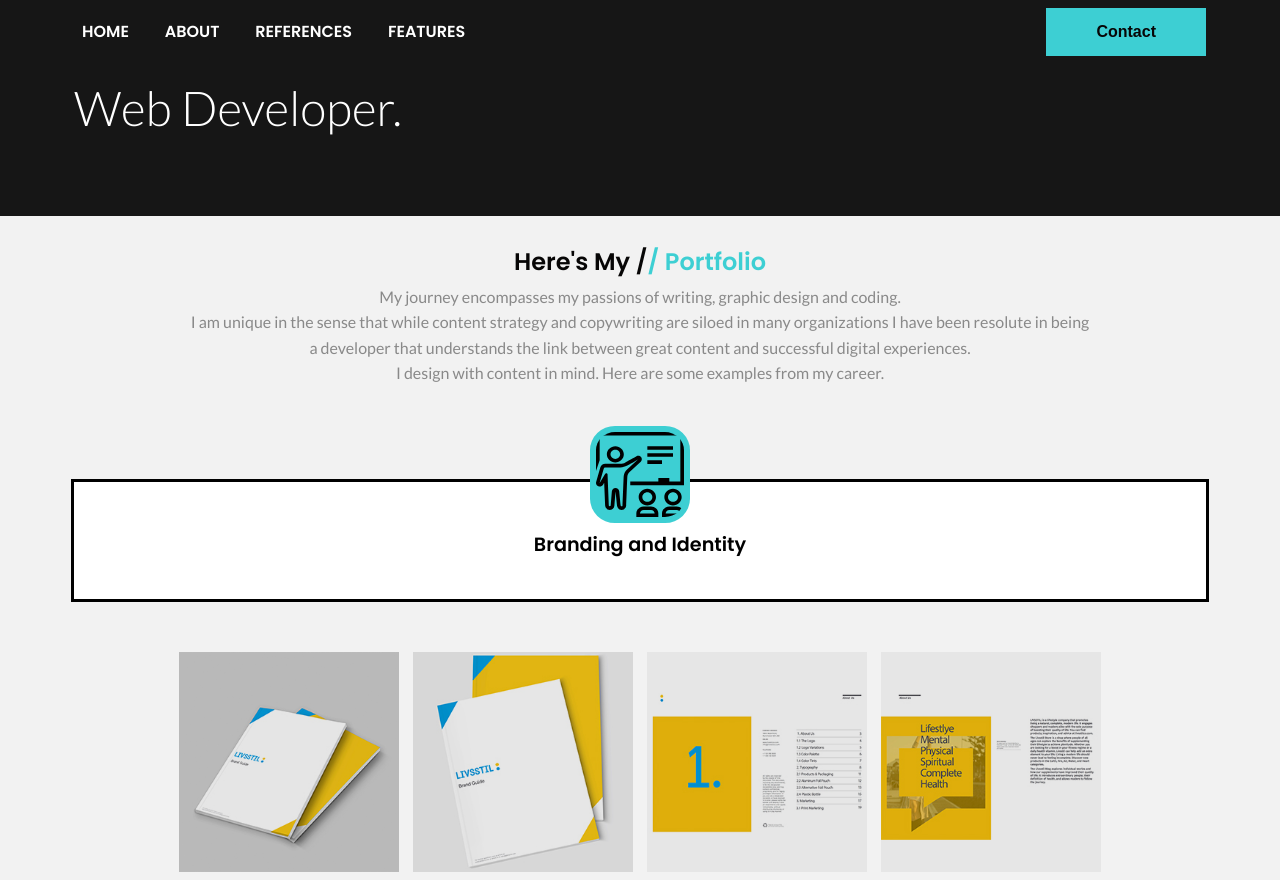
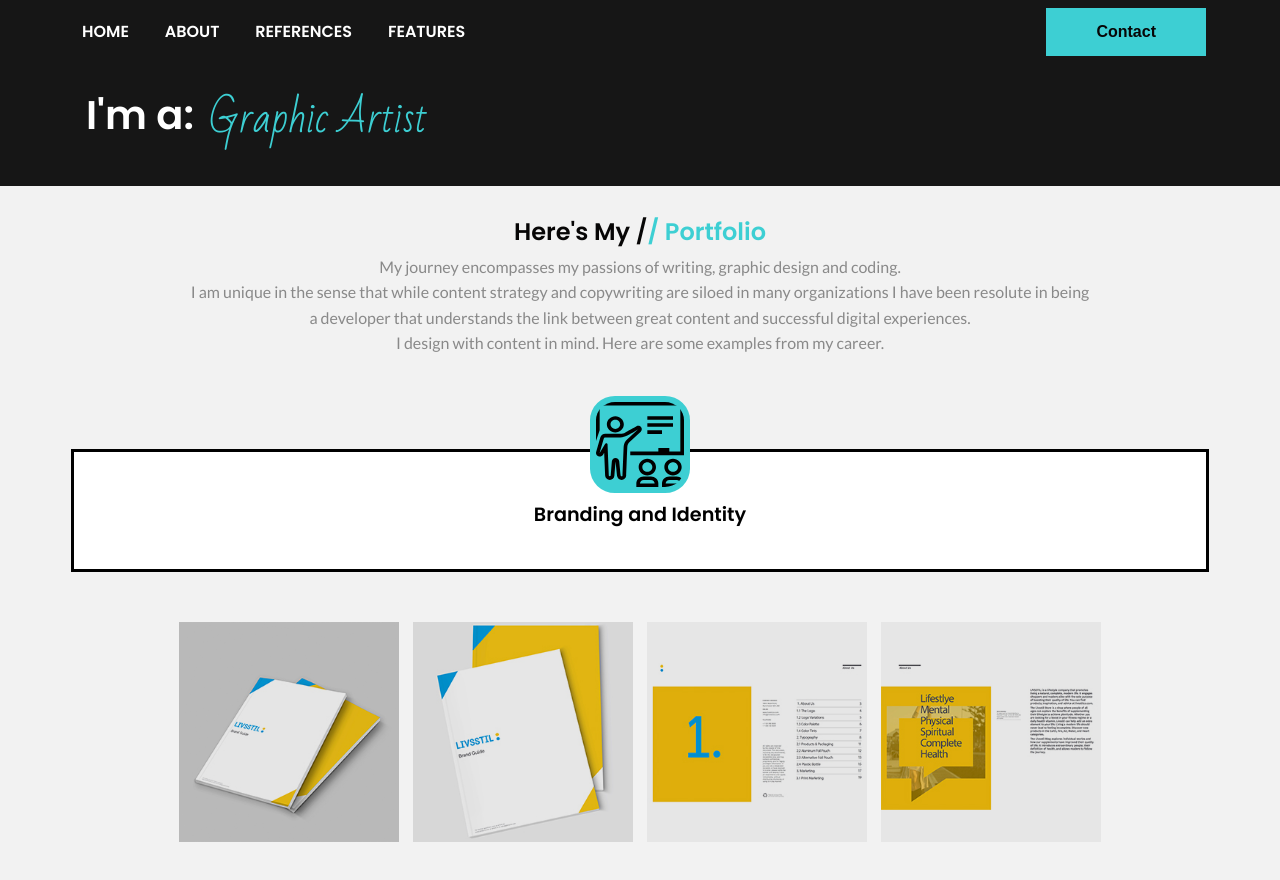
Before and after one commit to OsheaRD/PortfolioMain, a plain HTML site: page portfolio.html in a window 1280 px wide. Shown: the top 880 px of the page. Drawn offline with nearby package versions, Linux system fonts and the light colour scheme; a web font is replaced by a local one.

Commit message:
Typewriter effect completed for the portfolio page

```diff
--- a/css/style.css
+++ b/css/style.css
@@ -380,6 +380,7 @@ section.portfolio{
     background-color: var(--dark);
 
 
+
 }
 
 section.portfolio .heading-wrapper{
@@ -493,8 +494,75 @@ section.portfolio .inner-card-wrapper .gallery img:hover{
 }
 
 
+/* PORTFOLIO HEADER >>>>>>>>>>>>>>>>>>>>>>>>>>>>>>>>>>>>>>>>>>>>>>>>>>> */
+
+.p-head-wrapper{
+    display: flex;
+    padding-top: 1rem;
+    padding-bottom: 1.5rem;
+    padding-left: 6px;
 
 
+  }
+
+
+
+  .p-head-wrapper .static-txt{
+    color: #fff;
+    font-size: 40px;
+    font-weight: 100;
+    padding-left: 6px;
+    padding-top: 13px;
+  }
+
+  .p-head-wrapper .dynamic-txts{
+
+    margin-left: 15px;
+    height: 90px;
+    line-height: 90px;
+    overflow: hidden;
+  }
+
+  .dynamic-txts li{
+    list-style: none;
+    color: var(--primary);
+    font-size: 40px;
+    font-weight: 500;
+    position: relative;
+    top: 0;
+    animation: slide 12s steps(4) infinite;
+  }
+
+  @keyframes slide {
+    100%{
+      top: -360px;
+    }
+  }
+  .dynamic-txts li span{
+    /* position: relative; */
+    margin: 5px 0;
+    line-height: 90px;
+    font-family: 'Bad Script', cursive;
+  }
+
+  .dynamic-txts li span::after{
+    content: "";
+    position: absolute;
+    left: 0;
+    height: 100%;
+    width: 100%;
+    background: var(--dark);
+    border-left: 2px solid var(--primary);
+    animation: typing 3s steps(10) infinite;
+  }
+  @keyframes typing {
+    40%, 60%{
+      left: calc(100% + 30px);
+    }
+    100%{
+      left: 0;
+    }
+  }
 
 
 
--- a/portfolio.html
+++ b/portfolio.html
@@ -5,6 +5,9 @@
     <meta http-equiv="X-UA-Compatible" content="IE=edge">
     <meta name="viewport" content="width=device-width, initial-scale=1.0">
     <title>Oshea Deans </title>
+    <link rel="preconnect" href="https://fonts.googleapis.com">
+<link rel="preconnect" href="https://fonts.gstatic.com" crossorigin>
+<link href="https://fonts.googleapis.com/css2?family=Bad+Script&display=swap" rel="stylesheet">
     <link rel="preconnect" href="https://fonts.googleapis.com">
 <link rel="preconnect" href="https://fonts.gstatic.com" crossorigin>
 <link href="https://fonts.googleapis.com/css2?family=Poppins:ital,wght@0,600;1,400&display=swap" rel="stylesheet">
@@ -66,24 +69,23 @@
 
         <div class="container">
 
-            <div class="hero flex items-center justify-between">
+                <div class="p-head-wrapper">
+                    <div class="static-txt">I'm a:</div>
+                    <ul class="dynamic-txts">
+                      <li><span>Web Developer</span></li>
+                      <li><span>Graphic Artist</span></li>
+                      <li><span>Content Specialist</span></li>
+                      <li><span>Team Player</span></li>
+                    </ul>
+                  </div>
 
-                <!-- <div class="left flex-1 flex justify-left">
-                    <img src="./images/5115 Wine Wall Pic.jpg" alt="">
-
-                </div> -->
+    </div>
 
 
-                <div class="right flex-1">
-                    <!-- <h6>Oshea Deans<br></h6> -->
-                    <h1> Web Developer.</h1>
 
 
-                </div>
-            </div>
-    </div>
+<section id="portfolio" class="portfolio">
 
-<section id="portfolio" class="portfolio">
 
 <div class="container">
         <h1 class="section-heading">Here's My /<span>/ Portfolio</span></h1>
@@ -161,8 +163,11 @@
 
             <div class="inner-card-wrapper">
                 <div class="gallery">
+                    <a href="images/portfolio/hc1.jpg" data-lightbox="graph"><img src="./images/portfoliosized/hc1x300.jpg" alt=""></a>
+                    <a href="images/portfolio/firstkick.jpg" data-lightbox="graph"><img src="./images/portfoliosized/firstkickx300.jpg" alt=""></a>
+                    <a href="images/portfolio/txchfiesta1.jpg" data-lightbox="graph"><img src="./images/portfoliosized/tchcfiesta1x300.jpg" alt=""></a>
+                    <a href="images/portfolio/passion/sunday2.jpeg" data-lightbox="graph"><img src="./images/portfolio/passion/sized/sunday2x300.jpg" alt=""></a>
 
-                    <a href="images/portfolio/passion/sunday2.jpeg" data-lightbox="passion"><img src="./images/portfolio/passion/sized/sunday2x300.jpg" alt=""></a>
                     <!-- <a href="images/portfolio/Livstil/sizedmain/liv3.jpg" data-lightbox="passion"><img src="./images/portfolio/Livstil/sizedicons/livp3x300v2.jpg" alt=""></a>
                     <a href="images/portfolio/Livstil/sizedmain/liv4.jpg" data-lightbox="passion"><img src="./images/portfolio/Livstil/sizedicons/livp4x300v2.jpg" alt=""></a> -->
                 </div>
@@ -181,8 +186,10 @@
             <div class="inner-card-wrapper">
                 <div class="gallery">
 
-                    <a href="images/portfolio/social/cent1.jpg" data-lightbox="social"><img src="./images/portfolio/social/sized/cent1v2x300.jpg" alt=""></a>
-                    <a href="images/portfolio/social/cent2.jpg" data-lightbox="social"><img src="./images/portfolio/social/sized/cent2x300.jpg" alt=""></a>
+                    <a href="images/portfolio/social/cent1.jpg" data-lightbox="pub"><img src="./images/portfolio/social/sized/cent1v2x300.jpg" alt=""></a>
+                    <a href="images/portfolio/social/cent2.jpg" data-lightbox="pub"><img src="./images/portfolio/social/sized/cent2x300.jpg" alt=""></a>
+                    <a href="images/portfolio/pinnacletrifold.jpg" data-lightbox="pub"><img src="./images/portfoliosized/pt1x300.jpg" alt=""></a>
+                    <a href="images/portfolio/pinnaclebrochurev2.jpg" data-lightbox="pub"><img src="./images/portfoliosized/pt2x300.jpg" alt=""></a>
 
                 </div>
                 </div>
@@ -230,6 +237,8 @@
                     <!-- <span>July 25, 2021</span> -->
                     <p>Lorem ipsum dolor, sit amet consectetur adipisicing elit. Repudiandae provident optio exercitationem praesentium facere.Lorem ipsum dolor, sit amet consectetur adipisicing elit. Repudiandae provident optio exercitationem praesentium facere.</p>
                     <a href="#">Read More</a>
+
+
                 </div>
             </div>
 
```
Also changed, not shown: index.html (+2 -2 lines), images/dosomethingbannerchopped.jpg (added), images/portfolio/firstkick.jpg (added), images/portfolio/hc1.jpg (added), images/portfolio/hc1x300.jpg (added), images/portfolio/lp1.jpg (added), images/portfolio/pinnaclebrochurev2.jpg (added), images/portfolio/txchfiesta1.jpg (added), images/portfoliosized/firstkickx300.jpg (added), images/portfoliosized/hc1x300.jpg (added), images/portfoliosized/pt1x300.jpg (added), images/portfoliosized/pt2x300.jpg (added), images/portfoliosized/tchcfiesta1x300.jpg (added), 3 other files.
